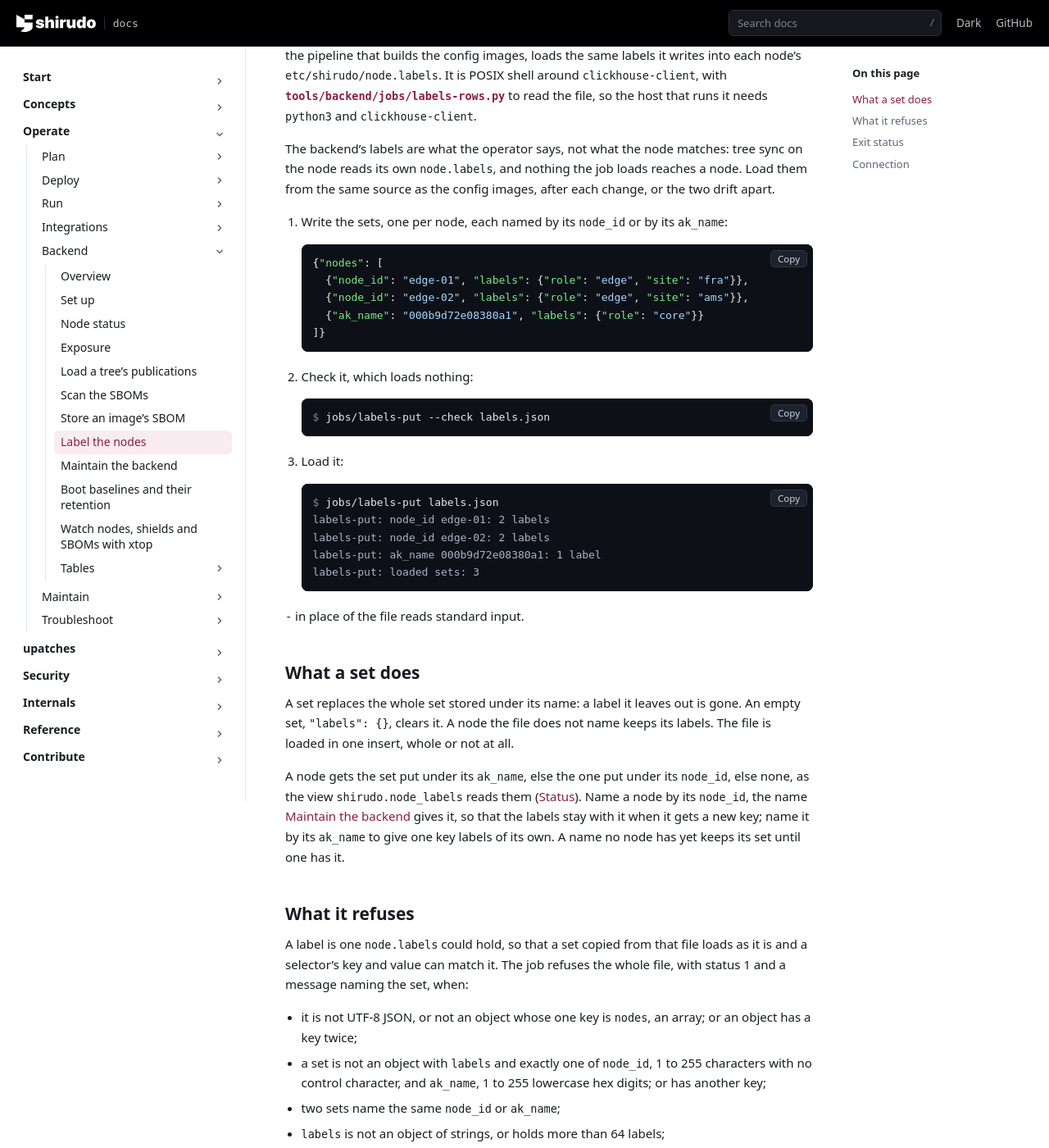
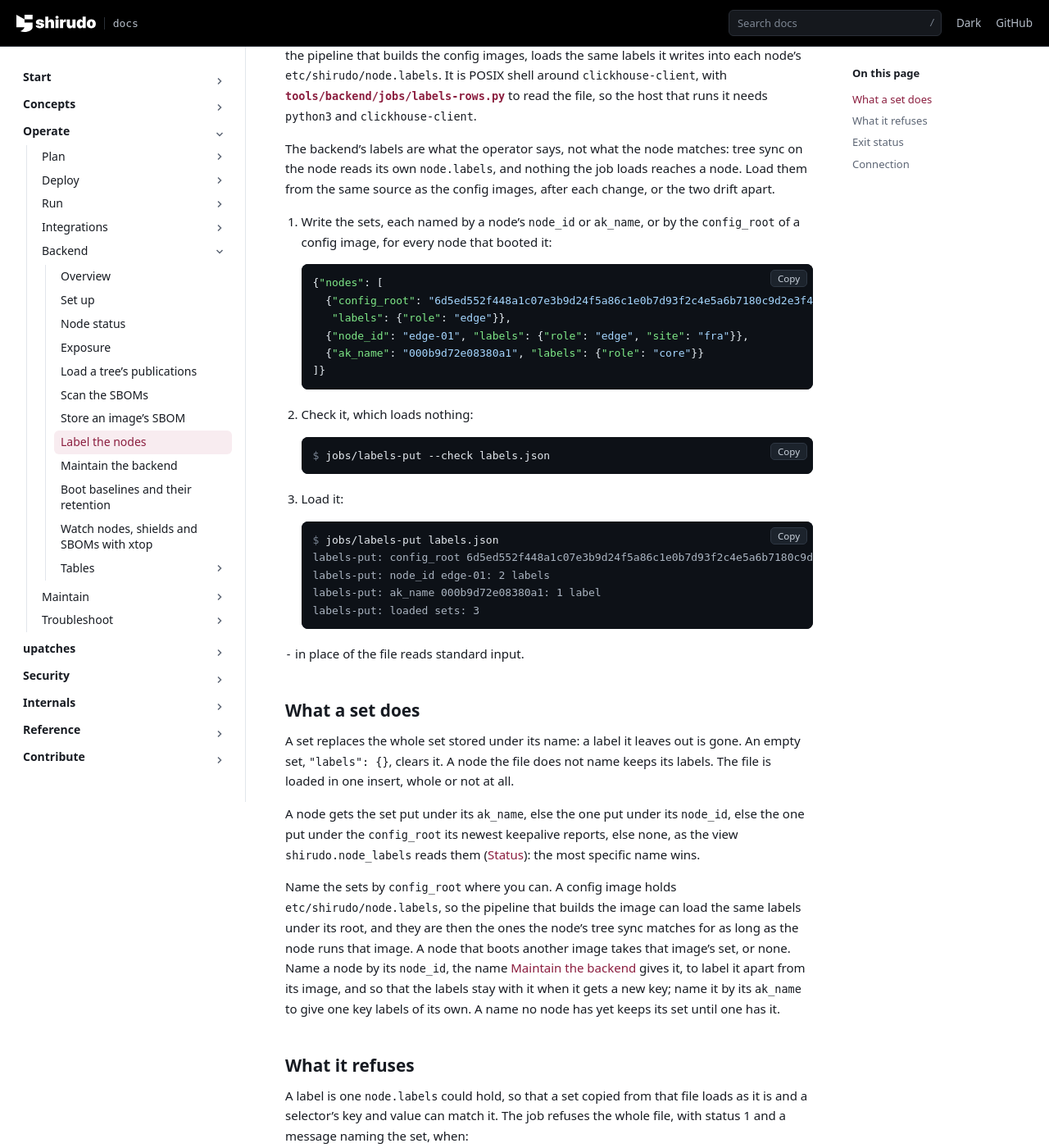
Before and after one commit to AliBashaSY/shirudo, a Sphinx documentation site: the page built from Documentation/operate/backend/labels-put.rst, in a window 1280 px wide and 1400 px high, scrolled down 226 px. Shown: the whole window at 82% size. Built offline with Sphinx 7.4.7, drawn with Linux system fonts in a browser that asks for light colours; pages that are not in the unit, such as notebooks, are missing from menus; some of the changed text lies outside the part shown.

Commit message:
backend: let a label set name a config image
A node's tree sync matches selectors against the node.labels of its
config image, and every keepalive reports that image's config_root.
Label sets by node_id or ak_name are only what the operator says a node
has, and drift from the image whenever one changes without the other.

Let labels-put take a set by config_root as well. node_labels then gives
a node the set put under its ak_name, else its node_id, else the
config_root of its newest record: the most specific name wins, and a
pipeline that builds the config images can load each image's labels
under its root, so the backend shows what the nodes running it match.

Signed-off-by: John Fastabend <john.fastabend@gmail.com>

```diff
--- a/Documentation/contribute/testing/testing.rst
+++ b/Documentation/contribute/testing/testing.rst
@@ -1207,8 +1207,8 @@ is given. ``test/sbom-put`` stores two of those SBOMs with
 ``jobs/sbom-put`` into a ``file://`` store and through the same AWS stub
 into an ``s3://`` one, runs ``--scan`` on the first, and checks what it
 refuses. ``test/labels-put`` loads label sets with ``jobs/labels-put``
-by ``node_id`` and by ``ak_name``, replaces and clears some, and checks
-what it refuses. A script that exits with status 77 skips its test and says
+by ``node_id``, by ``ak_name`` and by ``config_root``, replaces and
+clears some, and checks what it refuses. A script that exits with status 77 skips its test and says
 why. ``test/sbom-scan-trivy`` is skipped unless ``trivy`` is on the host
 and ``SBOM_TRIVY_CACHE`` names a Trivy cache directory with a database,
 since its findings would change with every database CI could fetch.
--- a/Documentation/operate/backend/labels-put.rst
+++ b/Documentation/operate/backend/labels-put.rst
@@ -23,14 +23,16 @@ matches: tree sync on the node reads its own ``node.labels``, and nothing
 the job loads reaches a node. Load them from the same source as the
 config images, after each change, or the two drift apart.
 
-1. Write the sets, one per node, each named by its ``node_id`` or by its
-   ``ak_name``:
+1. Write the sets, each named by a node's ``node_id`` or ``ak_name``, or
+   by the ``config_root`` of a config image, for every node that booted
+   it:
 
    .. code-block:: json
 
       {"nodes": [
+        {"config_root": "6d5ed552f448a1c07e3b9d24f5a86c1e0b7d93f2c4e5a6b7180c9d2e3f4a5b6c",
+         "labels": {"role": "edge"}},
         {"node_id": "edge-01", "labels": {"role": "edge", "site": "fra"}},
-        {"node_id": "edge-02", "labels": {"role": "edge", "site": "ams"}},
         {"ak_name": "000b9d72e08380a1", "labels": {"role": "core"}}
       ]}
 
@@ -45,8 +47,8 @@ config images, after each change, or the two drift apart.
    .. code-block:: console
 
       $ jobs/labels-put labels.json
+      labels-put: config_root 6d5ed552f448a1c07e3b9d24f5a86c1e0b7d93f2c4e5a6b7180c9d2e3f4a5b6c: 1 label
       labels-put: node_id edge-01: 2 labels
-      labels-put: node_id edge-02: 2 labels
       labels-put: ak_name 000b9d72e08380a1: 1 label
       labels-put: loaded sets: 3
 
@@ -61,11 +63,19 @@ not name keeps its labels. The file is loaded in one insert, whole or
 not at all.
 
 A node gets the set put under its ``ak_name``, else the one put under its
-``node_id``, else none, as the view ``shirudo.node_labels`` reads them
-(:doc:`tables/status`). Name a node by its ``node_id``, the name
-:doc:`maintain` gives it, so that the labels stay with it when it gets a
-new key; name it by its ``ak_name`` to give one key labels of its own. A
-name no node has yet keeps its set until one has it.
+``node_id``, else the one put under the ``config_root`` its newest
+keepalive reports, else none, as the view ``shirudo.node_labels`` reads
+them (:doc:`tables/status`): the most specific name wins.
+
+Name the sets by ``config_root`` where you can. A config image holds
+``etc/shirudo/node.labels``, so the pipeline that builds the image can
+load the same labels under its root, and they are then the ones the
+node's tree sync matches for as long as the node runs that image. A node
+that boots another image takes that image's set, or none. Name a node by
+its ``node_id``, the name :doc:`maintain` gives it, to label it apart
+from its image, and so that the labels stay with it when it gets a new
+key; name it by its ``ak_name`` to give one key labels of its own. A name
+no node has yet keeps its set until one has it.
 
 What it refuses
 ---------------
@@ -77,9 +87,10 @@ refuses the whole file, with status 1 and a message naming the set, when:
 - it is not UTF-8 JSON, or not an object whose one key is ``nodes``, an
   array; or an object has a key twice;
 - a set is not an object with ``labels`` and exactly one of ``node_id``,
-  1 to 255 characters with no control character, and ``ak_name``, 1 to
-  255 lowercase hex digits; or has another key;
-- two sets name the same ``node_id`` or ``ak_name``;
+  1 to 255 characters with no control character, ``ak_name``, 1 to 255
+  lowercase hex digits, and ``config_root``, 64 lowercase hex digits; or
+  has another key;
+- two sets name the same ``node_id``, ``ak_name`` or ``config_root``;
 - ``labels`` is not an object of strings, or holds more than 64 labels;
 - a key is empty, has ``=``, starts with ``#``, or a key or value has a
   blank at either end, a control character, or more than 255 bytes.
```
Also changed, not shown: Documentation/operate/backend/tables/reference.rst (+6 -5 lines), Documentation/operate/backend/tables/status.rst (+4 -3 lines), 8 other files.
